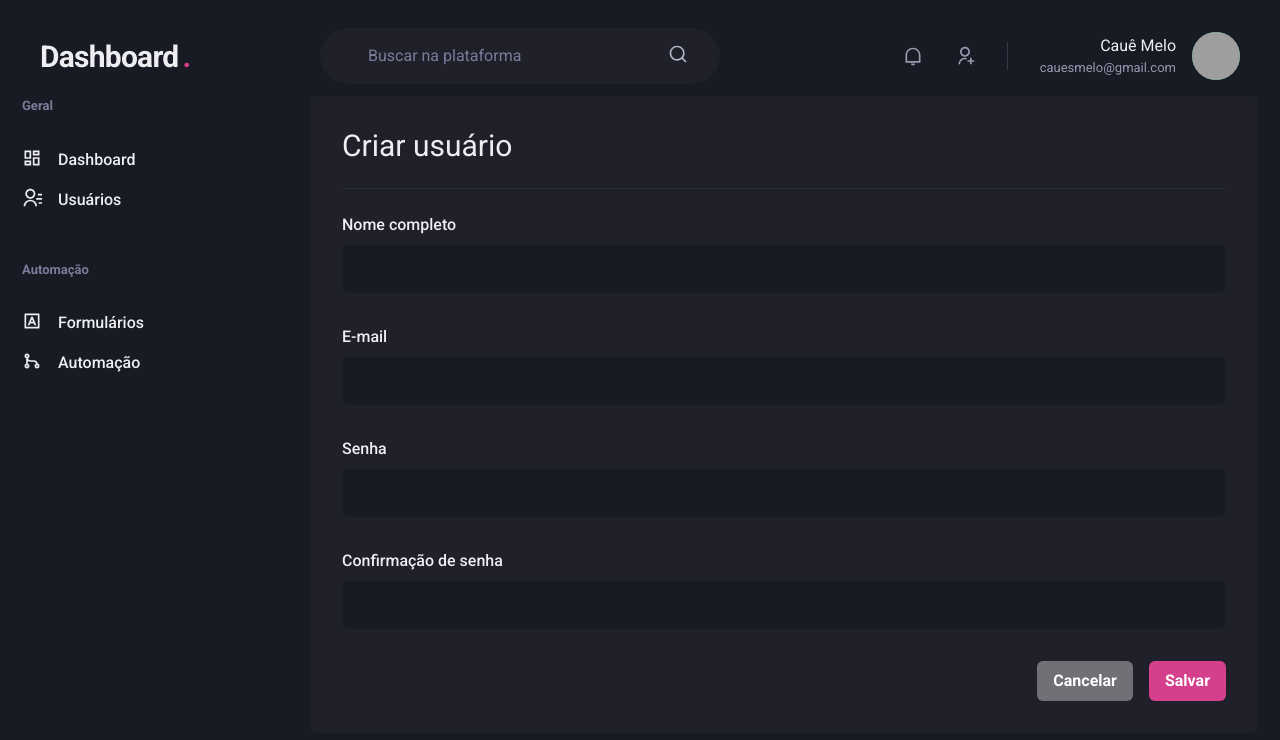
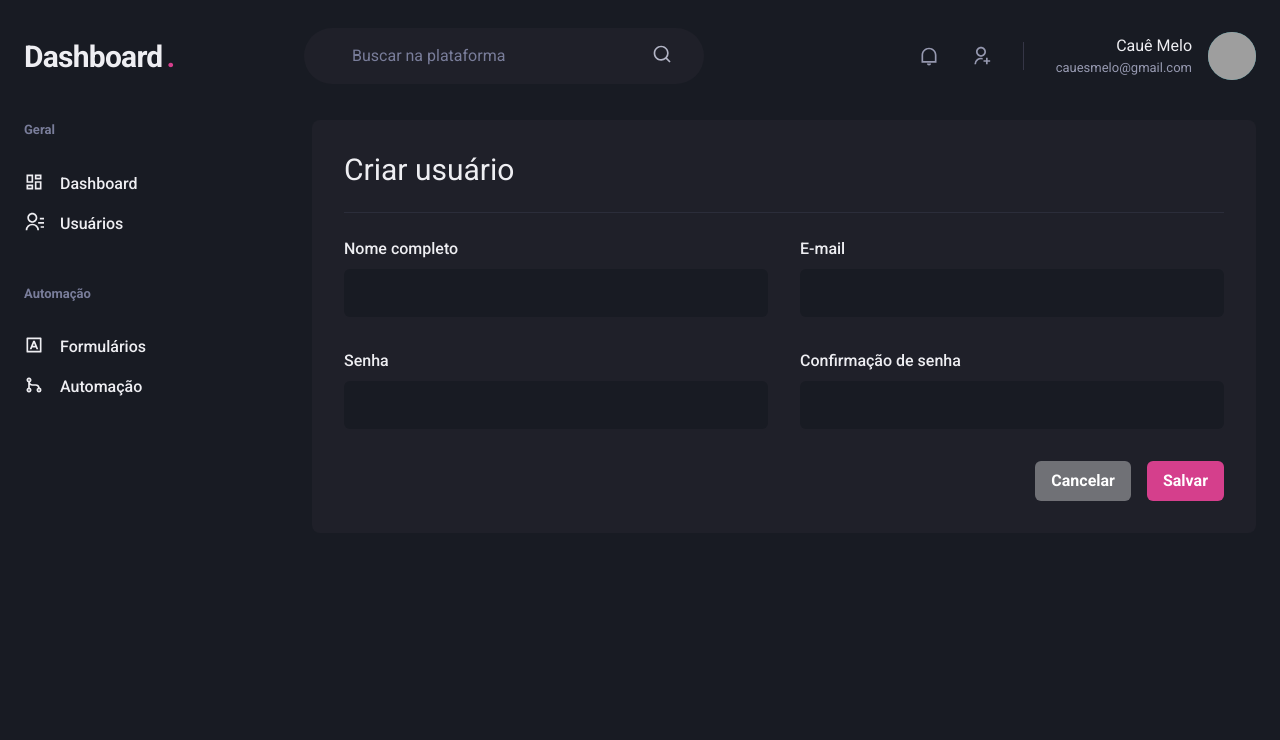
Before and after one commit to cauesmelo/dashboard-next, a Next.js app: page /users/create in a window 1280 px wide. Shown: the top 740 px of the page. Built offline with nearby package versions, Linux system fonts and the light colour scheme; grey boxes are pictures that could not be loaded.

Commit message:
feat: add next links

```diff
--- a/src/components/Form/Input.tsx
+++ b/src/components/Form/Input.tsx
@@ -3,17 +3,18 @@ import { FormLabel, FormControl, Input as ChakraInput, InputProps as ChakraInput
 interface InputProps extends ChakraInputProps {
   name: string;
   label?: string;
-  type: string;
+  type?: string;
 }
 
 
-export const Input = ({ name, label, ...rest }: InputProps) => {
+export const Input = ({ name, label, type = "text", ...rest }: InputProps) => {
   return (
     <FormControl>
       {!!label && <FormLabel htmlFor={name}>{label}</FormLabel>}
       <ChakraInput
         name={name}
         id={name}
+        type={type}
         focusBorderColor="pink.500"
         bgColor="gray.900"
         variant="filled"
--- a/src/components/Sidebar/NavLink.tsx
+++ b/src/components/Sidebar/NavLink.tsx
@@ -1,20 +1,22 @@
-import { Box, Stack, Text, Link, Icon, LinkProps as ChakraLinkProps } from '@chakra-ui/react';
+import { Text, Link as ChakraLink, Icon, LinkProps as ChakraLinkProps } from '@chakra-ui/react';
 import { ElementType } from 'react';
-import { RiContactsLine, RiDashboardLine, RiGitMergeLine, RiInputMethodLine } from 'react-icons/ri';
-
+import Link from 'next/link';
 
 interface NavLinkProps extends ChakraLinkProps {
   icon: ElementType;
   children: string;
+  href: string;
 }
 
-export const NavLink = ({ icon, children, ...rest }: NavLinkProps) => {
+export const NavLink = ({ icon, children, href, ...rest }: NavLinkProps) => {
   return (
-    <Link display="flex" align="center" {...rest}>
-      <Icon as={icon} fontSize="20" />
-      <Text ml="4" fontWeight="medium">
-        {children}
-      </Text>
+    <Link href={href} passHref>
+      <ChakraLink display="flex" align="center" {...rest}>
+        <Icon as={icon} fontSize="20" />
+        <Text ml="4" fontWeight="medium">
+          {children}
+        </Text>
+      </ChakraLink>
     </Link>
   )
 }
--- a/src/components/Sidebar/SidebarNav.tsx
+++ b/src/components/Sidebar/SidebarNav.tsx
@@ -8,11 +8,11 @@ export const SidebarNav = () => {
     <Stack spacing="12" align="flex-start">
       <NavSection title="Geral">
 
-        <NavLink icon={RiDashboardLine}>
+        <NavLink href="/dashboard" icon={RiDashboardLine}>
           Dashboard
         </NavLink>
 
-        <NavLink icon={RiContactsLine}>
+        <NavLink href="/users" icon={RiContactsLine}>
           Usuários
         </NavLink>
 
@@ -21,11 +21,11 @@ export const SidebarNav = () => {
 
       <NavSection title="Automação">
 
-        <NavLink icon={RiInputMethodLine}>
+        <NavLink href="/forms" icon={RiInputMethodLine}>
           Formulários
         </NavLink>
 
-        <NavLink icon={RiGitMergeLine}>
+        <NavLink href="/automation" icon={RiGitMergeLine}>
           Automação
         </NavLink>
       </NavSection>
--- a/src/pages/users/create.tsx
+++ b/src/pages/users/create.tsx
@@ -2,27 +2,28 @@ import { Box, Flex, Heading, Divider, VStack, SimpleGrid, HStack, Button } from
 import { Header } from '../../components/Header';
 import { Sidebar } from '../../components/Sidebar';
 import { Input } from '../../components/Form/Input';
+import Link from 'next/link';
 
 export const CreateUser = () => {
   return (
-    <Box px="4">
+    <Box>
       <Header />
 
-      <Flex w="100%" maxWidth="1480px" mx="auto" px="6px">
+      <Flex w="100%" my="6" maxWidth="1480px" mx="auto" px="6">
         <Sidebar />
 
 
-        <Box flex="1" borderRadius={8} bg="gray.800" p="8">
+        <Box flex="1" borderRadius={8} bg="gray.800" p={["6", "8"]}>
           <Heading size="lg" fontWeight="normal">Criar usuário</Heading>
 
           <Divider my="6" borderColor="gray.700" />
           <VStack spacing="8">
-            <SimpleGrid minChildwidth="240px" spacing="8" w="100%">
-              <Input type="text" name="name" label="Nome completo" />
+            <SimpleGrid minChildWidth="240px" spacing={["6", "8"]} w="100%">
+              <Input name="name" label="Nome completo" />
               <Input type="email" name="email" label="E-mail" />
             </SimpleGrid>
 
-            <SimpleGrid minChildwidth="240px" spacing="8" w="100%">
+            <SimpleGrid minChildWidth="240px" spacing={["6", "8"]} w="100%">
               <Input type="password" name="password" label="Senha" />
               <Input type="password" name="password_confirmation" label="Confirmação de senha" />
             </SimpleGrid>
@@ -31,7 +32,9 @@ export const CreateUser = () => {
 
           <Flex mt="8" justify="flex-end">
             <HStack spacing="4">
-              <Button colorScheme="whiteAlpha">Cancelar</Button>
+              <Link href="/users">
+                <Button colorScheme="whiteAlpha">Cancelar</Button>
+              </Link>
               <Button colorScheme="pink">Salvar</Button>
             </HStack>
           </Flex>
--- a/src/pages/users/index.tsx
+++ b/src/pages/users/index.tsx
@@ -4,6 +4,7 @@ import { Header } from '../../components/Header';
 import { Sidebar } from '../../components/Sidebar';
 import { Pagination } from '../../components/Pagination';
 import React from 'react';
+import Link from 'next/link';
 
 export const UserList = () => {
   const isWideVersion = useBreakpointValue({
@@ -25,6 +26,7 @@ export const UserList = () => {
               Usuários
             </Heading>
 
+            <Link href="/users/create" passHref>
               <Button
                 as="a"
                 size="sm"
@@ -34,6 +36,7 @@ export const UserList = () => {
               >
                 Criar novo
               </Button>
+            </Link>
           </Flex>
 
           <Table colorScheme="whiteAlpha">
```
Lines whose indentation alone changed are shown as unchanged.
